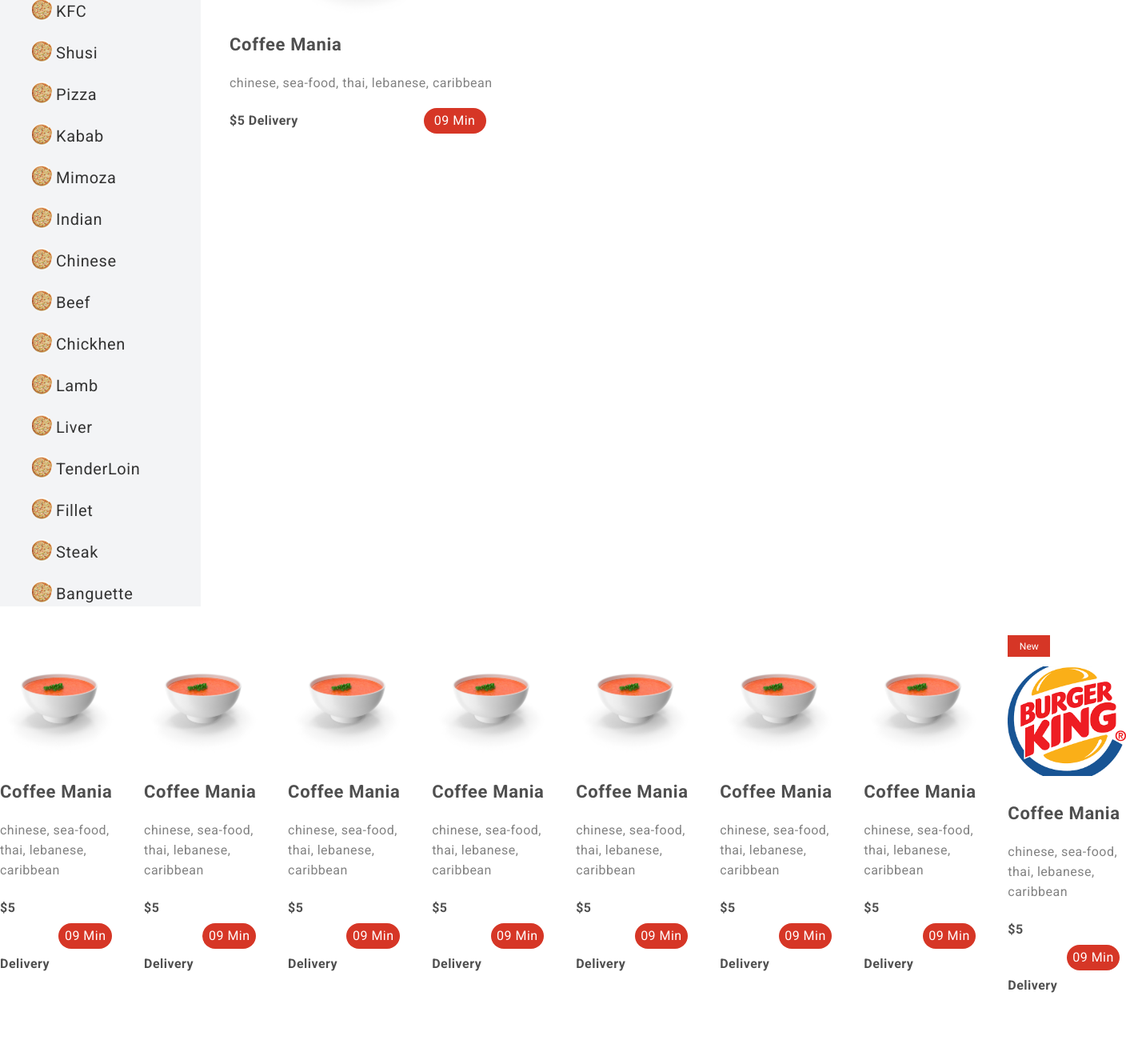
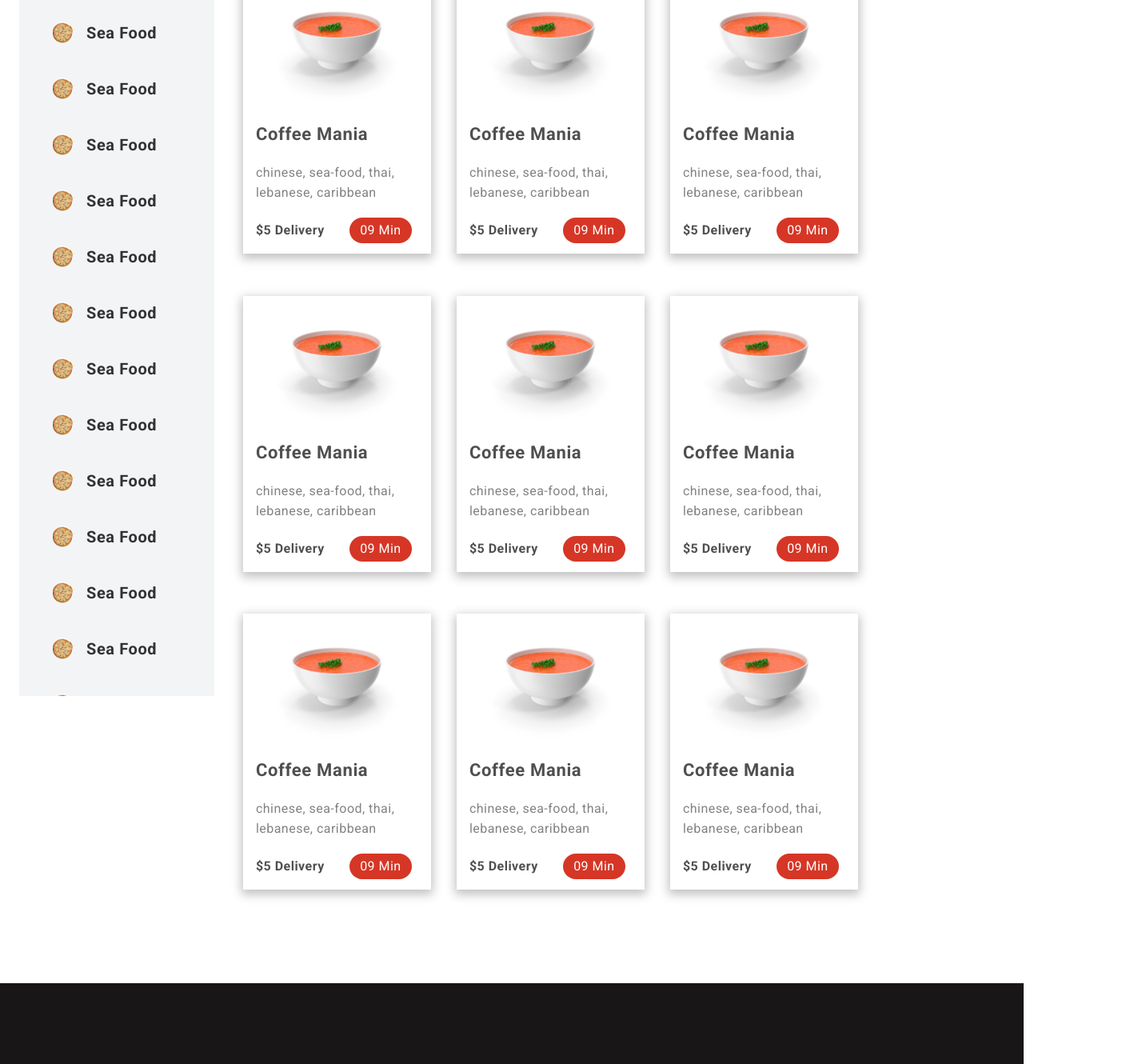
Before and after one commit to ibrahimseyidov/foody-project, a Next.js app: page /restaurants in a window 1280 px wide. Shown: the part 140-1470 px from the top of the page at 80% size, 1408 px wide, since content can reach past the window. Before the commit the page ends 1407 px from the top, so only its background shows below. Built offline with nearby package versions, Linux system fonts and the light colour scheme.

Commit message:
Fixed Design Bugs

```diff
--- a/components/ClientHome/HomeSection1/homesection1.module.css
+++ b/components/ClientHome/HomeSection1/homesection1.module.css
@@ -10,14 +10,14 @@
 .hamburger-bg {
     position: relative;
     width: 500px;
-    height: 400px;
+    height: 420px;
     background: #181617;
     border-radius: 80px;
 }
 
 .hamburger-image {
     position: absolute;
-    top: 120px;
+    bottom: 120px;
     right: 0px;
     width: 590px;
 }
--- a/components/Clientrestaurants/leftsidebar.js
+++ b/components/Clientrestaurants/leftsidebar.js
@@ -1,155 +1,80 @@
-import React from "react";
+'use client'
+import React, { useEffect } from "react";
 import Link from "next/link";
 import styles from "./leftsidebar.module.css";
+import AOS from 'aos';
+import 'aos/dist/aos.css';
 
 function Leftres() {
+
+  useEffect(() => {
+    AOS.init()
+  }, [])
+
   return (
-    <div className={styles.leftresdiv}>
-      <ul >
-        <Link href="/">
+    <div className={styles.leftresdiv} data-aos='fade-right'>
+
+      <Link href="/" className={styles['res-category']}>
         <img className={styles.imgsrc} src="/pizza.svg" alt="pizza" />
-          <li className={styles.textli}>Sea Food</li>
+        Sea Food
       </Link>
-        <Link href="/">
+      <Link href="/" className={styles['res-category']}>
         <img className={styles.imgsrc} src="/pizza.svg" alt="pizza" />
-            <li className={styles.textli}>McDonald</li>
+        <span className={styles.textli}>Sea Food</span>
       </Link>
-        <Link href="/">
+      <Link href="/" className={styles['res-category']}>
         <img className={styles.imgsrc} src="/pizza.svg" alt="pizza" />
-            <li className={styles.textli}>KFC</li>
+        <span className={styles.textli}>Sea Food</span>
       </Link>
-        <Link href="/">
+      <Link href="/" className={styles['res-category']}>
         <img className={styles.imgsrc} src="/pizza.svg" alt="pizza" />
-            <li className={styles.textli}>Shusi</li>
+        <span className={styles.textli}>Sea Food</span>
       </Link>
-        <Link href="/">
+      <Link href="/" className={styles['res-category']}>
         <img className={styles.imgsrc} src="/pizza.svg" alt="pizza" />
-            <li className={styles.textli}>Pizza</li>
+        <span className={styles.textli}>Sea Food</span>
       </Link>
-        <Link href="/">
+      <Link href="/" className={styles['res-category']}>
         <img className={styles.imgsrc} src="/pizza.svg" alt="pizza" />
-            <li className={styles.textli}>Kabab</li>
+        <span className={styles.textli}>Sea Food</span>
       </Link>
-        <Link href="/">
+      <Link href="/" className={styles['res-category']}>
         <img className={styles.imgsrc} src="/pizza.svg" alt="pizza" />
-            <li className={styles.textli}>Mimoza</li>
+        <span className={styles.textli}>Sea Food</span>
       </Link>
-        <Link href="/">
+      <Link href="/" className={styles['res-category']}>
         <img className={styles.imgsrc} src="/pizza.svg" alt="pizza" />
-            <li className={styles.textli}>Indian</li>
-        </Link>
-        <Link href="/">
-            <img className={styles.imgsrc} src="/pizza.svg" alt="pizza" />
-            <li className={styles.textli}>Chinese</li>
-        </Link>
-        <Link href="/">
-            <img className={styles.imgsrc} src="/pizza.svg" alt="pizza" />
-            <li className={styles.textli}>Beef</li>
-        </Link>
-        <Link href="/">
-            <img className={styles.imgsrc} src="/pizza.svg" alt="pizza" />
-            <li className={styles.textli}>Chickhen</li>
-        </Link>
-        <Link href="/">
-            <img className={styles.imgsrc} src="/pizza.svg" alt="pizza" />
-            <li className={styles.textli}>Lamb</li>
-        </Link>
-        <Link href="/">
-            <img className={styles.imgsrc} src="/pizza.svg" alt="pizza" />
-            <li className={styles.textli}>Liver</li>
-        </Link>
-        <Link href="/">
-            <img className={styles.imgsrc} src="/pizza.svg" alt="pizza" />
-            <li className={styles.textli}>TenderLoin</li>
-        </Link>
-        <Link href="/">
-            <img className={styles.imgsrc} src="/pizza.svg" alt="pizza" />
-            <li className={styles.textli}>Fillet</li>
-        </Link>
-        <Link href="/">
-            <img className={styles.imgsrc} src="/pizza.svg" alt="pizza" />
-            <li className={styles.textli}>Steak</li>
-        </Link>
-        <Link href="/">
-            <img className={styles.imgsrc} src="/pizza.svg" alt="pizza" />
-            <li className={styles.textli}>Banguette</li>
-        </Link>
-        <Link href="/">
-            <img className={styles.imgsrc} src="/pizza.svg" alt="pizza" />
-            <li className={styles.textli}>TenderLoin</li>
-        </Link>
-        <Link href="/">
-            <img className={styles.imgsrc} src="/pizza.svg" alt="pizza" />
-            <li className={styles.textli}>Fillet</li>
-        </Link>
-        <Link href="/">
-            <img className={styles.imgsrc} src="/pizza.svg" alt="pizza" />
-            <li className={styles.textli}>Steak</li>
-        </Link>
-        <Link href="/">
-            <img className={styles.imgsrc} src="/pizza.svg" alt="pizza" />
-            <li className={styles.textli}>Banguette</li>
-        </Link>
-        <Link href="/">
-            <img className={styles.imgsrc} src="/pizza.svg" alt="pizza" />
-            <li className={styles.textli}>TenderLoin</li>
+        <span className={styles.textli}>Sea Food</span>
       </Link>
 
-        <Link href="/">
+      <Link href="/" className={styles['res-category']}>
         <img className={styles.imgsrc} src="/pizza.svg" alt="pizza" />
-            <li className={styles.textli}>TenderLoin</li>
+        <span className={styles.textli}>Sea Food</span>
       </Link>
-        <Link href="/">
+      <Link href="/" className={styles['res-category']}>
         <img className={styles.imgsrc} src="/pizza.svg" alt="pizza" />
-            <li className={styles.textli}>Fillet</li>
+        <span className={styles.textli}>Sea Food</span>
       </Link>
-
-        <Link href="/">
+      <Link href="/" className={styles['res-category']}>
         <img className={styles.imgsrc} src="/pizza.svg" alt="pizza" />
-            <li className={styles.textli}>Fillet</li>
+        <span className={styles.textli}>Sea Food</span>
       </Link>
-        <Link href="/">
+      <Link href="/" className={styles['res-category']}>
         <img className={styles.imgsrc} src="/pizza.svg" alt="pizza" />
-            <li className={styles.textli}>Steak</li>
+        <span className={styles.textli}>Sea Food</span>
       </Link>
-
-        <Link href="/">
+      <Link href="/" className={styles['res-category']}>
         <img className={styles.imgsrc} src="/pizza.svg" alt="pizza" />
-            <li className={styles.textli}>Banguette</li>
+        <span className={styles.textli}>Sea Food</span>
       </Link>
-        <Link href="/">
+      <Link href="/" className={styles['res-category']}>
         <img className={styles.imgsrc} src="/pizza.svg" alt="pizza" />
-            <li className={styles.textli}>TenderLoin</li>
+        <span className={styles.textli}>Sea Food</span>
       </Link>
-        <Link href="/">
+      <Link href="/" className={styles['res-category']}>
         <img className={styles.imgsrc} src="/pizza.svg" alt="pizza" />
-            <li className={styles.textli}>Fillet</li>
+        <span className={styles.textli}>Sea Food</span>
       </Link>
-        <Link href="/">
-            <img className={styles.imgsrc} src="/pizza.svg" alt="pizza" />
-            <li className={styles.textli}>Steak</li>
-        </Link>
-        <Link href="/">
-            <img className={styles.imgsrc} src="/pizza.svg" alt="pizza" />
-            <li className={styles.textli}>Banguette</li>
-        </Link>
-        <Link href="/">
-            <img className={styles.imgsrc} src="/pizza.svg" alt="pizza" />
-            <li className={styles.textli}>TenderLoin</li>
-        </Link>
-        <Link href="/">
-            <img className={styles.imgsrc} src="/pizza.svg" alt="pizza" />
-            <li className={styles.textli}>Fillet</li>
-        </Link>
-        <Link href="/">
-            <img className={styles.imgsrc} src="/pizza.svg" alt="pizza" />
-            <li className={styles.textli}>Steak</li>
-        </Link>
-        <Link href="/">
-            <img className={styles.imgsrc} src="/pizza.svg" alt="pizza" />
-            <li className={styles.textli}>Banguette</li>
-        </Link>
-      </ul>
     </div>
   );
 }
--- a/components/Clientrestaurants/leftsidebar.module.css
+++ b/components/Clientrestaurants/leftsidebar.module.css
@@ -1,30 +1,44 @@
-.imgsrc{
-    position: relative;
-    left:40px;
-    top: 24px;
+.imgsrc {
+    margin-right: 17px;
 }
-.textli{
-    color:#333;
+
+.res-category {
+    display: flex;
+    align-items: center;
+    height: 40px;
+    margin-bottom: 30px;
+    width: 190px;
+    transition: 0.5s all ease;
+    color: #333;
     font-size: 20px;
-    font-weight: 600px;
+    font-style: normal;
+    font-weight: 600;
     line-height: 24px;
     letter-spacing: 0.6px;
-    padding-left: 70px;
 }
-.leftresdiv{
+
+.res-category:hover {
+    padding: 10px 4px;
+    color: #D63626;
+    background-color: rgba(214, 54, 38, 0.1)
+}
+
+.textli {}
+
+.leftresdiv {
     width: 251px;
     height: 898px;
     background: #F3F4F6;
     overflow-y: scroll;
     scroll-behavior: smooth;
-    padding-top: 10px;
+    padding: 49px 0 28px 42px;
 }
 
 .leftresdiv::-webkit-scrollbar {
     width: 3px;
-    height:338px;
-  }
+    height: 338px;
+}
 
-  .leftresdiv::-webkit-scrollbar-thumb {
+.leftresdiv::-webkit-scrollbar-thumb {
     background: #D63626;
-  }
+}
--- a/components/Clientrestaurants/rightsidebar.js
+++ b/components/Clientrestaurants/rightsidebar.js
@@ -1,146 +1,172 @@
+'use client'
+import { useEffect } from "react";
 import styles from "./rightsidebar.module.css";
+import AOS from 'aos';
+import 'aos/dist/aos.css';
 
 function Foodydetail() {
+
+  useEffect(() => {
+    AOS.init()
+  }, [])
+
   return (
-    <div className="flex items-start gap-8">
-      <div className="w-wxl h-hh shadow-shadoww">
+    <div className={`${styles['res-card-container']}`} data-aos='fade-left'>
+      <div className={styles['res-card']}>
         <img
           className={styles.img_div}
           src="/coffemania.svg"
           alt="coffeemania"
         />
-        <div className="ml-mll">
-          <h1 className= {styles.coffdiv} >Coffee Mania</h1>
+        <div>
+          <h1 className={styles.coffdiv} >Coffee Mania</h1>
           <span className={styles.spn_div}>
             chinese, sea-food, thai, lebanese, caribbean
           </span>
           <div className="flex justify-between items-center pr-2">
             <p className={styles.pdiv}>$5 Delivery</p>
-            <button className={styles.btndiv}>09 Min</button>
+            <span className={styles.btndiv}>09 Min</span>
           </div>
         </div>
-      </div>{" "}
-      <div className="w-wxl h-hh shadow-shadoww">
+      </div>
+      <div className={styles['res-card']}>
         <img
           className={styles.img_div}
           src="/coffemania.svg"
           alt="coffeemania"
         />
-        <div className="ml-mll">
-          <h1 className={styles.coffdiv}>Coffee Mania</h1>
+        <div>
+          <h1 className={styles.coffdiv} >Coffee Mania</h1>
           <span className={styles.spn_div}>
             chinese, sea-food, thai, lebanese, caribbean
           </span>
           <div className="flex justify-between items-center pr-2">
             <p className={styles.pdiv}>$5 Delivery</p>
-            <button className={styles.btndiv}>09 Min</button>
+            <span className={styles.btndiv}>09 Min</span>
           </div>
         </div>
-      </div>{" "}
-      <div className="w-wxl h-hh shadow-shadoww">
+      </div>
+      <div className={styles['res-card']}>
         <img
           className={styles.img_div}
           src="/coffemania.svg"
           alt="coffeemania"
         />
-        <div className="ml-mll">
-          <h1 className={styles.coffdiv}>Coffee Mania</h1>
+        <div>
+          <h1 className={styles.coffdiv} >Coffee Mania</h1>
           <span className={styles.spn_div}>
             chinese, sea-food, thai, lebanese, caribbean
           </span>
           <div className="flex justify-between items-center pr-2">
             <p className={styles.pdiv}>$5 Delivery</p>
-            <button className={styles.btndiv}>09 Min</button>
+            <span className={styles.btndiv}>09 Min</span>
           </div>
         </div>
-      </div>{" "}
-      <div className="w-wxl h-hh shadow-shadoww">
+      </div>
+      <div className={styles['res-card']}>
         <img
           className={styles.img_div}
           src="/coffemania.svg"
           alt="coffeemania"
         />
-        <div className="ml-mll">
-          <h1 className={styles.coffdiv}>Coffee Mania</h1>
+        <div>
+          <h1 className={styles.coffdiv} >Coffee Mania</h1>
           <span className={styles.spn_div}>
             chinese, sea-food, thai, lebanese, caribbean
           </span>
           <div className="flex justify-between items-center pr-2">
             <p className={styles.pdiv}>$5 Delivery</p>
-            <button className={styles.btndiv}>09 Min</button>
+            <span className={styles.btndiv}>09 Min</span>
           </div>
         </div>
-      </div>{" "}
-      <div className="w-wxl h-hh shadow-shadoww">
+      </div>
+      <div className={styles['res-card']}>
         <img
           className={styles.img_div}
           src="/coffemania.svg"
           alt="coffeemania"
         />
-        <div className="ml-mll">
-          <h1 className={styles.coffdiv}>Coffee Mania</h1>
+        <div>
+          <h1 className={styles.coffdiv} >Coffee Mania</h1>
           <span className={styles.spn_div}>
             chinese, sea-food, thai, lebanese, caribbean
           </span>
           <div className="flex justify-between items-center pr-2">
             <p className={styles.pdiv}>$5 Delivery</p>
-            <button className={styles.btndiv}>09 Min</button>
+            <span className={styles.btndiv}>09 Min</span>
           </div>
         </div>
-      </div>{" "}
-      <div className="w-wxl h-hh shadow-shadoww">
+      </div>
+      <div className={styles['res-card']}>
         <img
           className={styles.img_div}
           src="/coffemania.svg"
           alt="coffeemania"
         />
-        <div className="ml-mll">
-          <h1 className={styles.coffdiv}>Coffee Mania</h1>
+        <div>
+          <h1 className={styles.coffdiv} >Coffee Mania</h1>
           <span className={styles.spn_div}>
             chinese, sea-food, thai, lebanese, caribbean
           </span>
           <div className="flex justify-between items-center pr-2">
             <p className={styles.pdiv}>$5 Delivery</p>
-            <button className={styles.btndiv}>09 Min</button>
+            <span className={styles.btndiv}>09 Min</span>
           </div>
         </div>
-      </div>{" "}
-      <div className="w-wxl h-hh shadow-shadoww">
+      </div>
+
+      <div className={styles['res-card']}>
         <img
           className={styles.img_div}
           src="/coffemania.svg"
           alt="coffeemania"
         />
-        <div className="ml-mll">
-          <h1 className={styles.coffdiv}>Coffee Mania</h1>
+        <div>
+          <h1 className={styles.coffdiv} >Coffee Mania</h1>
           <span className={styles.spn_div}>
             chinese, sea-food, thai, lebanese, caribbean
           </span>
           <div className="flex justify-between items-center pr-2">
             <p className={styles.pdiv}>$5 Delivery</p>
-            <button className={styles.btndiv}>09 Min</button>
+            <span className={styles.btndiv}>09 Min</span>
           </div>
         </div>
       </div>
-      <div className="w-wxl h-hh shadow-shadoww">
-        <button className={styles.ticket}>New</button>
+      <div className={styles['res-card']}>
         <img
           className={styles.img_div}
-          src="/burgerking.svg"
+          src="/coffemania.svg"
           alt="coffeemania"
         />
-        <div className="ml-mll">
-          <h1 className={styles.coffdiv}>Coffee Mania</h1>
+        <div>
+          <h1 className={styles.coffdiv} >Coffee Mania</h1>
           <span className={styles.spn_div}>
             chinese, sea-food, thai, lebanese, caribbean
           </span>
           <div className="flex justify-between items-center pr-2">
             <p className={styles.pdiv}>$5 Delivery</p>
-            <button className={styles.btndiv}>09 Min</button>
+            <span className={styles.btndiv}>09 Min</span>
           </div>
         </div>
       </div>
-    </div>
+      <div className={styles['res-card']}>
+        <img
+          className={styles.img_div}
+          src="/coffemania.svg"
+          alt="coffeemania"
+        />
+        <div>
+          <h1 className={styles.coffdiv} >Coffee Mania</h1>
+          <span className={styles.spn_div}>
+            chinese, sea-food, thai, lebanese, caribbean
+          </span>
+          <div className="flex justify-between items-center pr-2">
+            <p className={styles.pdiv}>$5 Delivery</p>
+            <span className={styles.btndiv}>09 Min</span>
+          </div>
+        </div>
+      </div>
+    </div >
   );
 }
 
--- a/components/Clientrestaurants/rightsidebar.module.css
+++ b/components/Clientrestaurants/rightsidebar.module.css
@@ -1,48 +1,74 @@
-.coffdiv{
-    color:#4F4F4F;
-    font-family: Roboto;
+.res-card-container {
+    display: flex;
+    flex-wrap: wrap;
+    width: 80%;
+    gap: 0 2em;
+}
+
+.res-card {
+    display: flex;
+    flex-direction: column;
+    align-items: center;
+    height: 345px;
+    width: 235px;
+    background: #FFF;
+    padding: 0 16px;
+    box-shadow: 0px 4px 12px 2px rgba(0, 0, 0, 0.25);
+    transition: 0.5s all ease;
+    cursor: pointer;
+    margin-bottom: 52.73px;
+}
+
+.res-card:hover {
+    transform: scale(1.02);
+}
+
+.coffdiv {
+    color: #4F4F4F;
     font-size: 22px;
     font-style: normal;
     font-weight: 700;
     line-height: 70px;
     letter-spacing: 0.66px;
 }
-.img_div{
+
+.img_div {
     width: 174px;
     height: 161px;
     flex-shrink: 0;
     display: block;
     margin-left: auto;
     margin-right: auto;
+}
 
-}
-.spn_div{
+.spn_div {
     color: #828282;
-    font-family: Roboto;
     font-size: 16px;
     font-style: normal;
     font-weight: 400;
     line-height: 25px;
     letter-spacing: 0.48px;
 }
-.pdiv{
-    color:  #4F4F4F;
-    font-family: Roboto;
+
+.pdiv {
+    color: #4F4F4F;
     font-size: 16px;
     font-style: normal;
     font-weight: 700;
     line-height: 70px;
     letter-spacing: 0.48px;
+}
 
-}
-.btndiv{
+.btndiv {
     width: 78px;
     height: 32px;
+    display: flex;
+    justify-content: center;
+    align-items: center;
     border-radius: 30px;
-    background:  #D63626;
+    background: #D63626;
     color: white;
     text-align: center;
-    font-family: Roboto;
     font-size: 16px;
     font-style: normal;
     font-weight: 500;
@@ -50,13 +76,12 @@
     letter-spacing: 0.48px;
 }
 
-.ticket{
+.ticket {
     width: 53px;
     height: 27px;
     flex-shrink: 0;
     background: #D63626;
     color: #FFF;
-    font-family: Roboto;
     font-size: 12px;
     font-style: normal;
     font-weight: 500;
--- a/pages/restaurants/index.js
+++ b/pages/restaurants/index.js
@@ -1,17 +1,19 @@
 import React from "react";
 import Leftsidebar from "../../components/Clientrestaurants/leftsidebar";
 import Rightsidebar from "../../components/Clientrestaurants/rightsidebar";
+import ClientContainer from "../../components/common/ClientContainer/ClientContainer";
 import Rightdetail from './../../components/Clientrestaurants/rightdetail';
 
 const index = () => {
   return (
-    <div className="flex gap-9 flex-wrap">
-      <Leftsidebar />
-      <Rightdetail />
-      <Rightsidebar />
+    <ClientContainer>
+      <div className="flex gap-9 mt-4 mb-16">
+        <Leftsidebar />
 
-
-    </div>
+        {/* <Rightdetail /> */}
+        <Rightsidebar />
+      </div>
+    </ClientContainer>
   );
 };
 
```
Also changed, not shown: components/ClientHome/HomeSection1/HomeSection1.js (+6 -6 lines). Lines whose indentation alone changed are shown as unchanged.
